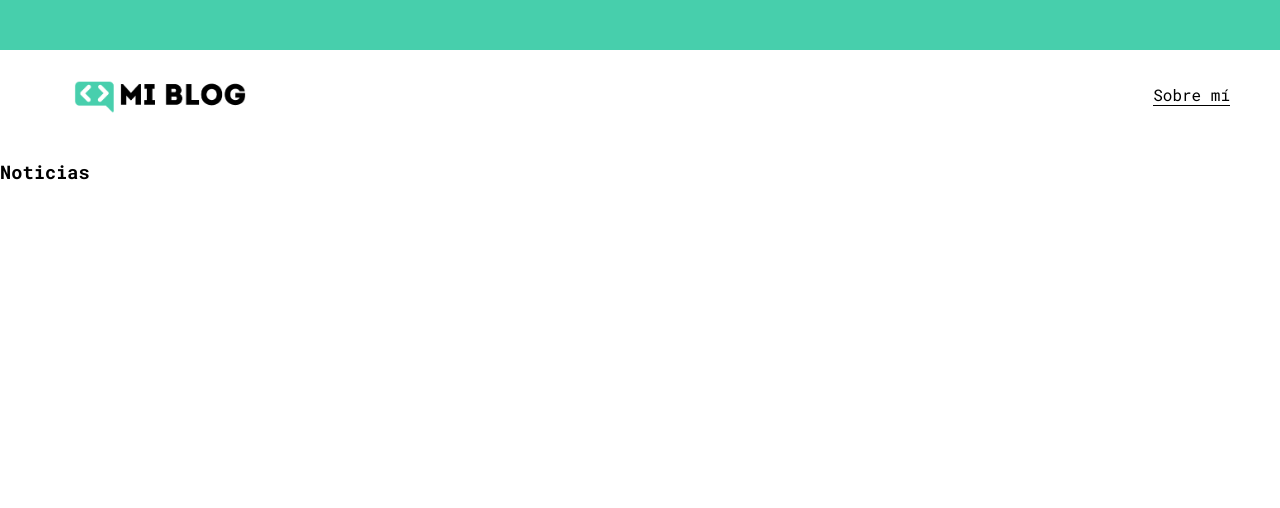
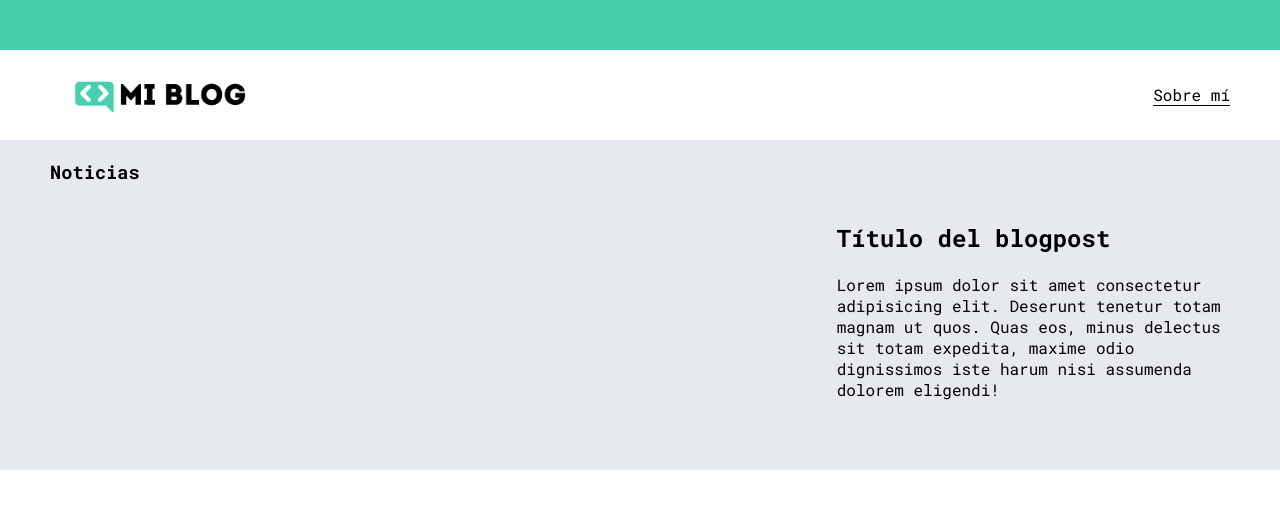
Before and after one commit to wgarciamail/Curso-practico-de-Maquetacion-en-CSS, a plain HTML site: page blogs.html in a window 1280 px wide. Drawn offline with Linux system fonts and the light colour scheme.

Commit message:
Se colocan los estilos de la sección de blog principal. que aparece en la parte superior.

```diff
--- a/blogs.html
+++ b/blogs.html
@@ -27,36 +27,42 @@
             </section>
         </nav>
     </header>
-    <main>
-        <section>
-            <div>
+    <main class="blogs-main">
+        <section class="blogs-news-container">
+            <div class="blogs-main-news">
                 <h3>Noticias</h3>
-                <div>
+                <div class="blogs-news-img-container">
                     <img src="" alt="">
                 </div>
-            </div>
-            <div>
-                <h2></h2>
-                <p></p>
-                <a href=""></a>
+                <div class="blogs-news-info-container">
+                    <h2>Título del blogpost</h2>
+                    <p>Lorem ipsum dolor sit amet consectetur adipisicing elit. Deserunt tenetur totam magnam ut quos. Quas eos, minus delectus sit totam expedita, maxime odio dignissimos iste harum nisi assumenda dolorem eligendi!</p>
+                    <a href="" class="blogs-bottom"></a>
+                </div>
             </div>
         </section>
-        <section>
+        <section class="blogs-post-container">
             <div>
                 <h3></h3>
-                <article>
+                <article class="post-container">
                     <img src="" alt="">
                     <p></p>
                     <p></p>
                     <a href=""></a>
                 </article>
-                <article>
+                <article class="post-container">
                     <img src="" alt="">
                     <p></p>
                     <p></p>
                     <a href=""></a>
                 </article>
-                <article>
+                <article class="post-container">
+                    <img src="" alt="">
+                    <p></p>
+                    <p></p>
+                    <a href=""></a>
+                </article>
+                <article class="post-container">
                     <img src="" alt="">
                     <p></p>
                     <p></p>
--- a/css/blogs.css
+++ b/css/blogs.css
@@ -67,10 +67,37 @@ nav .profile-link a {
     color: black;
     border-bottom: 1px solid black;
 }
-.post-main {
+.blogs-main {
     display: grid;
-    grid-template-columns: 1fr 1fr;
-    background-color: rgb(240, 232, 232);
-    align-items: center;
-    justify-content: space-between;
+
 }
+.blogs-news-container {
+    background-color: #e6e9ed;
+    padding: 0 50px 40px;
+}
+.blogs-main-news{
+    display: grid;
+    grid-template-columns: 2fr 1fr;
+    grid-template-rows: 2fr;
+}
+.blogs-news-img-container {
+    grid-column: 1;
+}
+.blogs-news-img-container img{
+
+}
+.blogs-news-info-container {
+    grid-column: 2;
+}
+.blogs-news-info-container p{
+    margin-bottom: 30px;
+}
+.blogs-bottom{
+
+}
+.blogs-post-container {
+
+}
+.post-container {
+
+}
```
